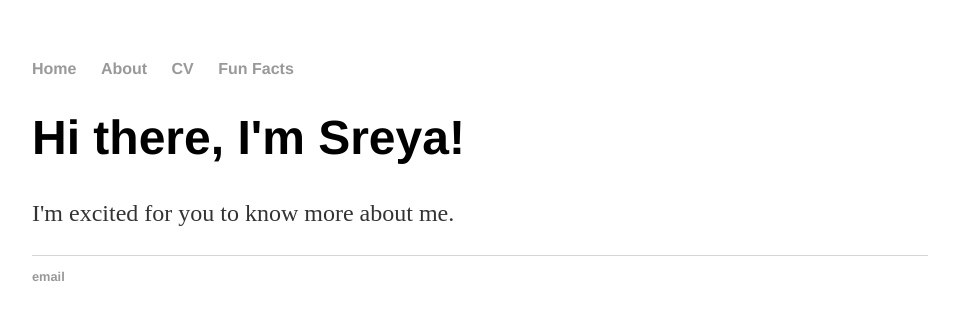
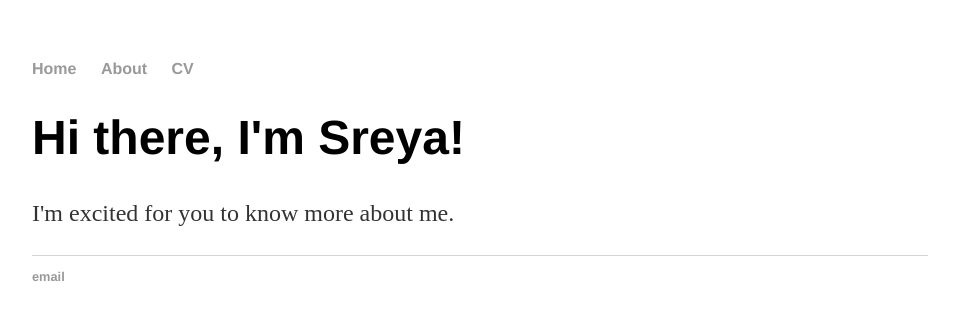
Before and after one commit to sreyadronamraju/sreyadronamraju.github.io, a Jekyll site: the page built from index.html, in a window 1280 px wide. Shown: the top 320 px of the page, without its empty margins (160-1119 px from the left). Built offline with Jekyll 4.4.1, drawn with Linux system fonts in a browser that asks for light colours.

Commit message:
Update default.html

```diff
--- a/_layouts/default.html
+++ b/_layouts/default.html
@@ -11,7 +11,6 @@
 	        		<li><a href="/">Home</a></li>
 		        	<li><a href="/about">About</a></li>
 	        		<li><a href="/cv">CV</a></li>
-	        		<li><a href="/blog">Fun Facts</a></li>
 	    		</ul>
 			</nav>
 			<div class="container">
```
